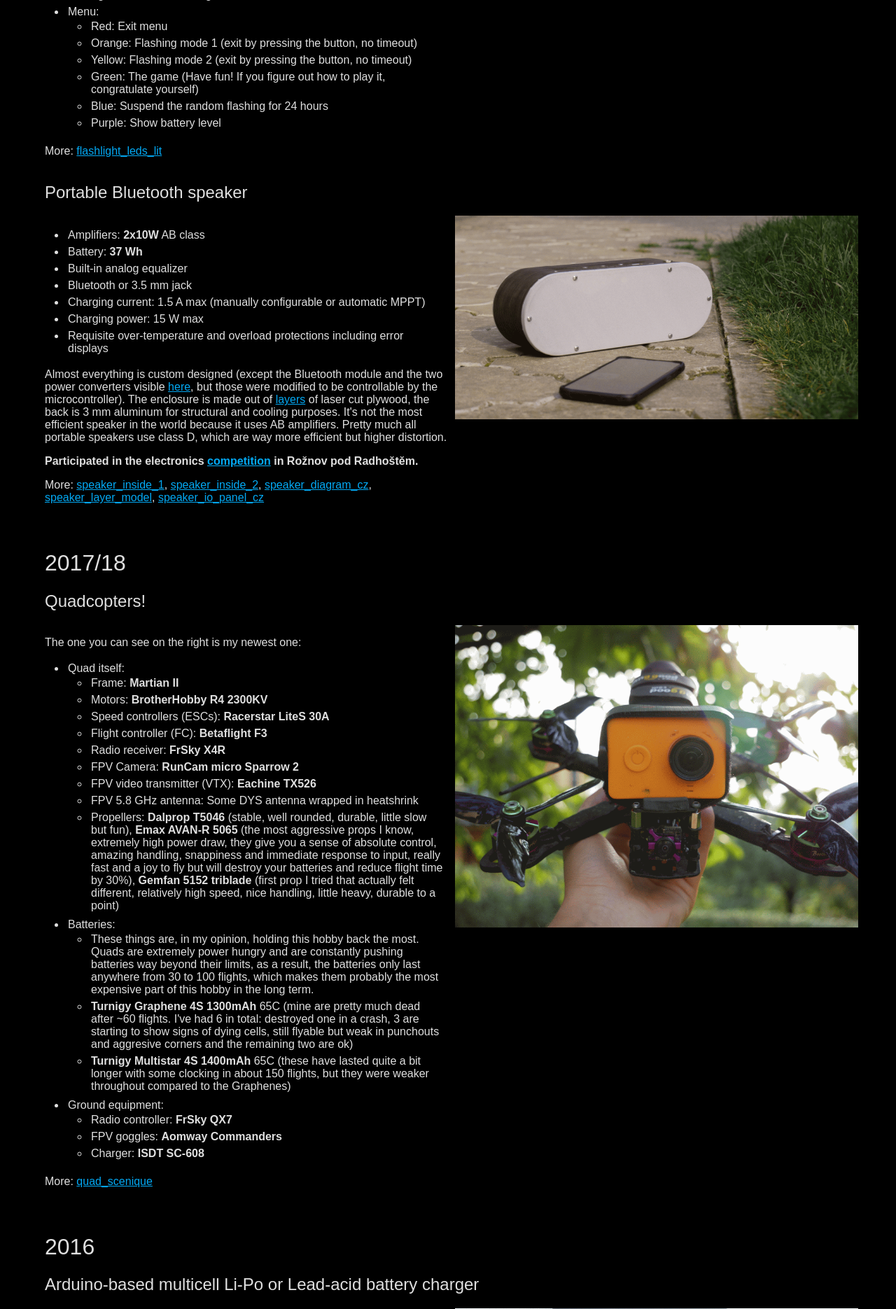
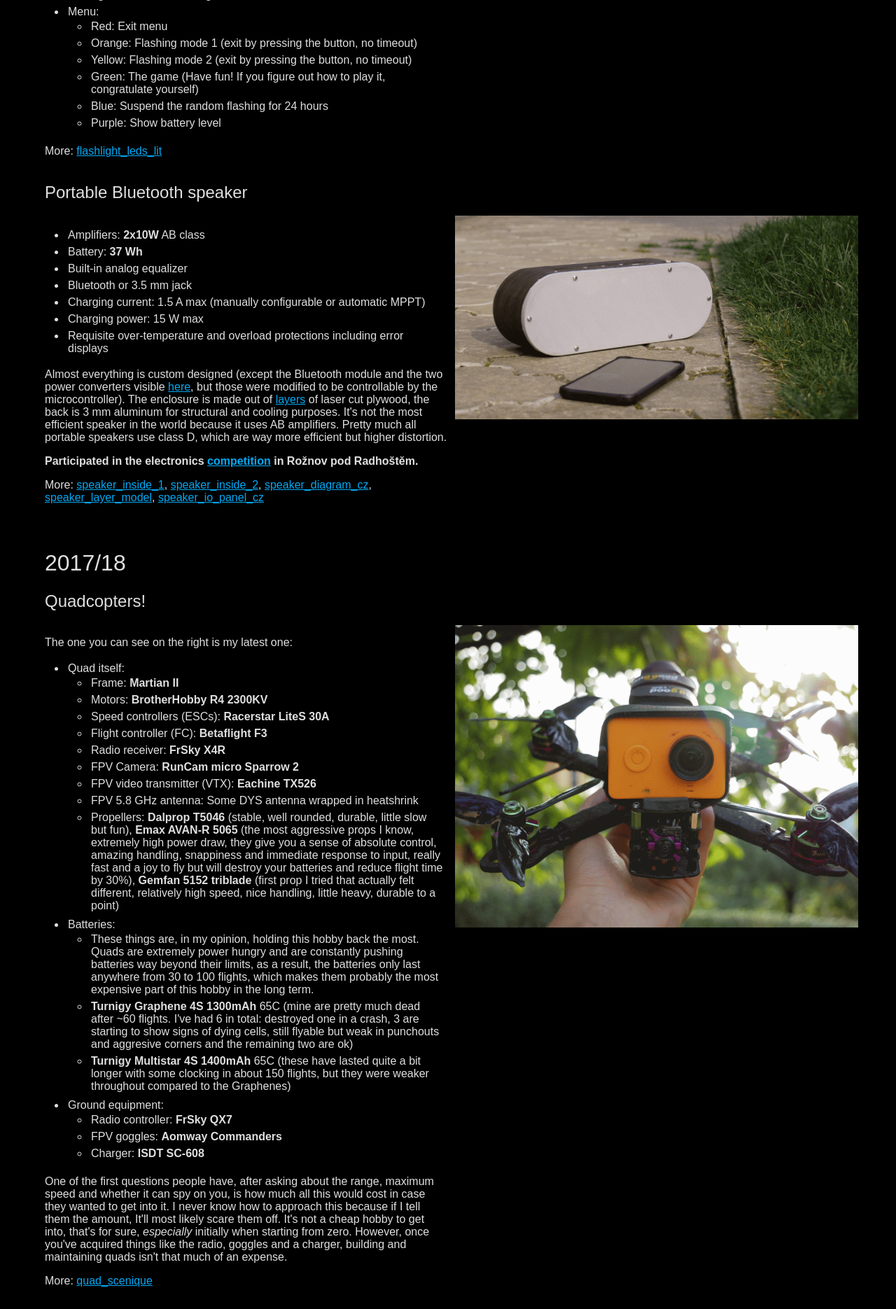
Before and after one commit to georges-circuits/website_source, a PHP site: page /index.php?theme=1 in a window 1280 px wide. Shown: the part 1549-3419 px from the top of the page at 70% size. Run offline with PHP 8.4, Linux system fonts and the light colour scheme.

Commit message:
commit before trying to implement theme cookies

```diff
--- a/index.php
+++ b/index.php
@@ -1,3 +1,8 @@
+<?php
+    if (!isset($_COOKIE["theme_cookie"])) {
+        setcookie ("theme_cookie", "dark", time() + (86400 * 365), "/");
+    }
+?>
 <!DOCTYPE html>
 <html>
     <body>
--- a/site.php
+++ b/site.php
@@ -7,7 +7,7 @@
         <title>My site</title>
         <style type="text/css">
             <?php
-                function fp_img($fname) {
+                function a_img($fname) {
                     echo "<a href=\"/images/$fname\"><img src=\"/images/lq/$fname\" alt=\"$fname\"></a>";
                 }
 
@@ -36,11 +36,7 @@
                 <?php echo "margin-right: $margin_left_right;\n"; ?>
                 <?php echo "margin-left: $margin_left_right;\n"; ?>
             }
-            p {
-                <?php echo "color: $foreground_text;\n"; ?>
-                font-size: 16px;
-            }
-            ul {
+            p, ul {
                 <?php echo "color: $foreground_text;\n"; ?>
                 font-size: 16px;
             }
@@ -51,13 +47,15 @@
             a:link, a:visited {
                 <?php echo "color: $foreground_a;\n"; ?>
             }
-
             a:hover {
                 <?php echo "color: $foreground_a_hover;\n"; ?>
             }
             h1, h2, h3, h4, h5, h6 {
                 <?php echo "color: $foreground_text;\n"; ?>
                 font-weight: normal;
+            }
+            h1 {
+                margin-top: 50px;
             }
             button {
                 <?php echo "color: $foreground_text;\n"; ?>
@@ -79,6 +77,15 @@
                 float: left;
                 width: 50%;
             }
+            /* mobile devices and small screens */
+            @media screen and (max-width: 800px) {
+                .box {
+                    width: 100%;
+                }
+                img {
+                    margin-left: 0px;
+                }
+            }
             .clearfix::after {
                 content: "";
                 clear: both;
@@ -96,10 +103,10 @@
 
         <p>This site is meant to be kind of a guidepost of my internet footprint. Maybe even a personal blog of sorts. It is also one of those sideprojects that, unlike many, actually made it into something tangible. As such however, I cannot promise its long-term permanence (the possibility of me forgetting about the relentless domain expiration date is very plausible for example)...</p>
 
-        <p>Most of my older projects (mid 2019 and older) can be found on my, now no longer active, <a href="https://www.instagram.com/georges_circuits/" target="_blank">Instagram</a> account. I diversified and became less active on social media since (still don't know whether there is a correlation, anyways). I am on <a href="https://twitter.com/jiri_manak" target="_blank">Twitter</a>, but I am certainly not very active by Twitter's standards. I also sometimes post on <a href="https://www.youtube.com/channel/UCNN9n9_ZPvUgNaIL2yDP8Qw" target="_blank">YouTube</a> (and subsequently <a href="https://lbry.tv/@George:f" target="_blank">LBRY</a>) but those are even worse off activity-wise. I also have <a href="https://github.com/georges-circuits/" target="_blank">GitHub</a> with some public projects and a few more private ones, I might release them if I ever get around to tidy them up.</p>
+        <p>Most of my older projects (mid 2019 and older) can be found on my, now no longer active, <a href="https://www.instagram.com/georges_circuits/" target="_blank">Instagram</a> account. I diversified and became less active on social media since then (still don't know whether there is a correlation, anyways). I am on <a href="https://twitter.com/jiri_manak" target="_blank">Twitter</a>, but I am certainly not very active by Twitter's standards. I also sometimes post on <a href="https://www.youtube.com/channel/UCNN9n9_ZPvUgNaIL2yDP8Qw" target="_blank">YouTube</a> (and subsequently <a href="https://lbry.tv/@George:f" target="_blank">LBRY</a>) but those are even worse off activity-wise. I also have <a href="https://github.com/georges-circuits/" target="_blank">GitHub</a> with some public projects and a few more private ones, I might release them if I ever get around to tidy them up.</p>
 
 
-        <h1 style="margin-top: 50px;">2020</h1>
+        <h1>2020</h1>
 
         <h2><i>In progress:</i> Facebook datamining</h2>
         <div class="clearfix">
@@ -109,7 +116,7 @@
                 <p>I recently also implemented the most used words counter. I'm planning to add a couple more features and make the script more interactive and intuitive to use. I haven't yet figured out whether this data could be used for at least rudimentary psychological research</p>
             </div>
             <div class="box">
-                <?php fp_img("facebook_graph.gif"); ?>
+                <?php a_img("facebook_graph.gif"); ?>
             </div>
         </div>
 
@@ -121,12 +128,12 @@
                 <p>More: <a href="/images/base_drawing.gif">base_drawing</a></p>
             </div>
             <div class="box">
-                <?php fp_img("base_hello.gif"); ?>
+                <?php a_img("base_hello.gif"); ?>
             </div>
         </div>
 
 
-        <h1 style="margin-top: 50px;">2019</h1>
+        <h1>2019</h1>
 
         <h2>Coincell keychain flashlight</h2>
         <div class="clearfix">
@@ -150,7 +157,7 @@
                 <p>More: <a href="/images/flashlight_leds_lit.gif">flashlight_leds_lit</a></p>
             </div>
             <div class="box">
-                <?php fp_img("coincell_flashlight.gif"); ?>
+                <?php a_img("coincell_flashlight.gif"); ?>
             </div>
         </div>
 
@@ -171,12 +178,12 @@
                 <p>More: <a href="/images/speaker_inside_1.gif">speaker_inside_1</a>, <a href="/images/speaker_inside_2.gif">speaker_inside_2</a>, <a href="/images/speaker_diagram_cz.gif">speaker_diagram_cz</a>, <a href="/images/speaker_layer_model.gif">speaker_layer_model</a>, <a href="/images/speaker_io_panel.gif">speaker_io_panel_cz</a></p>
             </div>
             <div class="box">
-                <?php fp_img("bt_speaker.gif"); ?>
+                <?php a_img("bt_speaker.gif"); ?>
             </div>
         </div>
 
 
-        <!-- <h1 style="margin-top: 50px;">2018</h1>
+        <!-- <h1>2018</h1>
 
         <h2>Watering system controller box</h2>
         <div class="clearfix">
@@ -185,17 +192,17 @@
                 <p></p>
             </div>
             <div class="box">
-                <?php //fp_img("controller_box.gif"); ?>
+                <?php //a_img("controller_box.gif"); ?>
             </div>
         </div> -->
 
 
-        <h1 style="margin-top: 50px;">2017/18</h1>
+        <h1>2017/18</h1>
 
         <h2>Quadcopters!</h2>
         <div class="clearfix">
             <div class="box">
-                <p>The one you can see on the right is my newest one:
+                <p>The one you can see on the right is my latest one:
                 <ul>
                     <li>Quad itself:<ul>
                         <li>Frame: <b>Martian II</b></li>
@@ -219,16 +226,16 @@
                         <li>Charger: <b>ISDT SC-608</b></li>
                     </ul></li>
                 </ul></p>
-                <p></p>
+                <p>One of the first questions people have, after asking about the range, maximum speed and whether it can spy on you, is how much all this would cost in case they wanted to get into it. I never know how to approach this because if I tell them the amount, It'll most likely scare them off. It's not a cheap hobby to get into, that's for sure, <i>especially</i> initially when starting from zero. However, once you've acquired things like the radio, goggles and a charger, building and maintaining quads isn't that much of an expense.</p>
                 <p>More: <a href="/images/quad_scenique.gif">quad_scenique</a></p>
             </div>
             <div class="box">
-                <?php fp_img("quad_1.gif"); ?>
+                <?php a_img("quad_1.gif"); ?>
             </div>
         </div>
 
 
-        <h1 style="margin-top: 50px;">2016</h1>
+        <h1>2016</h1>
 
         <h2>Arduino-based multicell Li-Po or Lead-acid battery charger</h2>
         <div class="clearfix">
@@ -237,7 +244,7 @@
                 <p>More: <a href="/images/charger_pcb_1.gif">charger_pcb_1</a>, <a href="/images/charger_pcb_2.gif">charger_pcb_2</a></p>
             </div>
             <div class="box">
-                <?php fp_img("charger.gif"); ?>
+                <?php a_img("charger.gif"); ?>
             </div>
         </div>
 
@@ -248,7 +255,7 @@
                 <p>More: <a href="/images/robot_driving.gif">robot_driving</a></p>
             </div>
             <div class="box">
-                <?php fp_img("robot_top.gif"); ?>
+                <?php a_img("robot_top.gif"); ?>
             </div>
         </div>
 
@@ -260,7 +267,7 @@
                 <p>More images: <a href="/images/mppt_inside.gif">mppt_inside</a>, <a href="/images/mppt_pcb.gif">mppt_pcb</a></p>
             </div>
             <div class="box">>
-                <?php fp_img("mppt_display.gif"); ?>
+                <?php a_img("mppt_display.gif"); ?>
             </div>
         </div>
 
@@ -271,12 +278,12 @@
                 <p>More images: <a href="/images/power_bank_inside.gif">power_bank_inside</a>, <a href="/images/power_bank_pcb.gif">power_bank_pcb</a></p>
             </div>
             <div class="box">
-                <?php fp_img("powerbank_charging.gif"); ?>
+                <?php a_img("powerbank_charging.gif"); ?>
             </div>
         </div>
 
 
-        <h1 style="margin-top: 50px;">2015</h1>
+        <h1>2015</h1>
 
         <h2>Arduino "smart watch"</h2>
         <div class="clearfix">
@@ -291,7 +298,7 @@
                 <p>More images: <a href="/images/smartwatch_tick.gif">smartwatch_tick</a>, <a href="/images/arduino_smartwatch_2.gif">arduino_smartwatch_2</a></p>
             </div>
             <div class="box">
-                <?php fp_img("arduino_smartwatch.gif"); ?>
+                <?php a_img("arduino_smartwatch.gif"); ?>
             </div>
         </div>
 
@@ -303,7 +310,7 @@
                 <p>More images: <a href="/images/mppt_v1_display.gif">mppt_v1_display</a></p>
             </div>
             <div class="box">
-                <?php fp_img("mppt_v1.gif"); ?>
+                <?php a_img("mppt_v1.gif"); ?>
             </div>
         </div>
 
```
Also changed, not shown: images/lq/base_hello.gif, images/lq/coincell_flashlight.gif.
